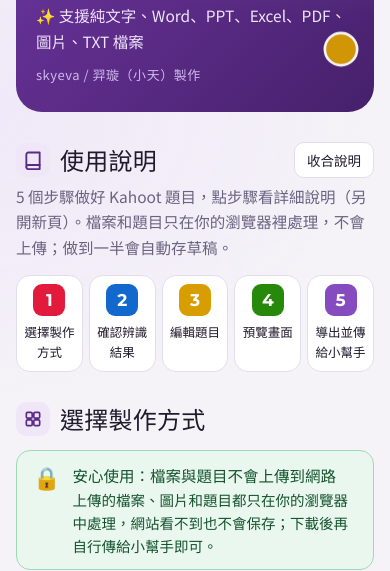
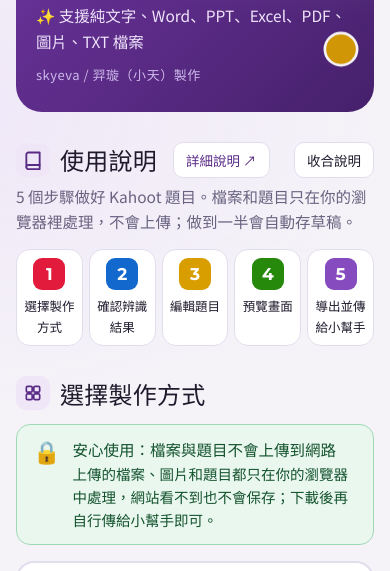
Before and after one commit to kahoot-tools/editor, a plain HTML site: page index.html in a window 390 px wide. Shown: the part 229-800 px from the top of the page. Drawn offline with Linux system fonts and the light colour scheme.

Commit message:
使用說明標題旁新增「詳細說明」按鈕，步驟卡片不再是連結（v2026.11.24c）
Co-Authored-By: Claude Opus 5.5 <noreply@anthropic.com>
Claude-Session: https://claude.ai/code/session_014Y6rDX9BezDQBUUDyRfz32

```diff
--- a/index.html
+++ b/index.html
@@ -748,8 +748,8 @@ body,button,input,select,textarea,.timepill,.timepill select{font-family:"Noto S
 #guideBlk .blk-h .grow{flex:1}
 #guideBlk .blk-sub{margin:6px 0 14px}
 .g-steps{display:grid;grid-template-columns:repeat(5,minmax(0,1fr));gap:10px}
-.g-step{text-decoration:none;display:flex;gap:10px;align-items:flex-start;text-align:left;background:#fff;border:1.5px solid var(--line);border-radius:14px;padding:12px;cursor:pointer;color:var(--ink);font:inherit}
-.g-step:hover{border-color:var(--accent);box-shadow:0 0 0 2px var(--accent-soft)}
+.g-step{display:flex;gap:10px;align-items:flex-start;text-align:left;background:#fff;border:1.5px solid var(--line);border-radius:14px;padding:12px;color:var(--ink);font:inherit}
+.g-more{text-decoration:none;color:var(--accent);margin-left:6px;white-space:nowrap}.g-more:hover{border-color:var(--accent)}
 .g-n{width:32px;height:32px;border-radius:9px;color:#fff;display:grid;place-items:center;flex:none;font-family:Montserrat,"Noto Sans TC",sans-serif;font-size:17px}
 .g-t{display:flex;flex-direction:column;gap:3px;min-width:0}
 .g-t b{font-size:15px}
@@ -1038,10 +1038,10 @@ body,button,input,select,textarea,.timepill,.timepill select{font-family:"Noto S
   </section>
 
   <section class="blk" id="guideBlk">
-    <div class="blk-h"><span class="bi"><svg width="20" height="20" viewBox="0 0 24 24" fill="none" stroke="currentColor" stroke-width="2.2" stroke-linecap="round" stroke-linejoin="round" aria-hidden="true"><path d="M4 5.5A2.5 2.5 0 0 1 6.5 3H20v15H6.5A2.5 2.5 0 0 0 4 20.5z"/><path d="M4 20.5A2.5 2.5 0 0 0 6.5 23H20v-5"/></svg></span><h2>使用說明</h2><span class="grow"></span><button type="button" class="mini-btn" id="guideToggle" aria-expanded="true">收合說明</button></div>
+    <div class="blk-h"><span class="bi"><svg width="20" height="20" viewBox="0 0 24 24" fill="none" stroke="currentColor" stroke-width="2.2" stroke-linecap="round" stroke-linejoin="round" aria-hidden="true"><path d="M4 5.5A2.5 2.5 0 0 1 6.5 3H20v15H6.5A2.5 2.5 0 0 0 4 20.5z"/><path d="M4 20.5A2.5 2.5 0 0 0 6.5 23H20v-5"/></svg></span><h2>使用說明</h2><a class="mini-btn g-more" href="guide.html" target="_blank" rel="noopener">詳細說明 ↗</a><span class="grow"></span><button type="button" class="mini-btn" id="guideToggle" aria-expanded="true">收合說明</button></div>
     <div id="guideBody">
-    <p class="blk-sub">5 個步驟做好 Kahoot 題目，點步驟看詳細說明（另開新頁）。檔案和題目只在你的瀏覽器裡處理，不會上傳；做到一半會自動存草稿。</p>
-    <div class="g-steps" role="group" aria-label="使用步驟"><a class="g-step" href="guide.html#step-1" target="_blank" rel="noopener"><span class="g-n" style="background:var(--k0)">1</span><span class="g-t"><b>選擇製作方式</b><small>上傳檔案、挑選題庫、貼上文字或直接編輯</small></span></a><a class="g-step" href="guide.html#step-2" target="_blank" rel="noopener"><span class="g-n" style="background:var(--k1)">2</span><span class="g-t"><b>確認辨識結果</b><small>自動抓出題目、選項和答案，沒抓到的馬上補</small></span></a><a class="g-step" href="guide.html#step-3" target="_blank" rel="noopener"><span class="g-n" style="background:var(--k2)">3</span><span class="g-t"><b>編輯題目</b><small>改題型、秒數、分數，放上題目和選項圖片</small></span></a><a class="g-step" href="guide.html#step-4" target="_blank" rel="noopener"><span class="g-n" style="background:var(--k3)">4</span><span class="g-t"><b>預覽畫面</b><small>看主持大螢幕和玩家手機上的樣子</small></span></a><a class="g-step" href="guide.html#step-5" target="_blank" rel="noopener"><span class="g-n" style="background:var(--k5)">5</span><span class="g-t"><b>導出並傳給小幫手</b><small>下載 Excel 或 ZIP，用 LINE「檔案」傳送</small></span></a></div>
+    <p class="blk-sub">5 個步驟做好 Kahoot 題目。檔案和題目只在你的瀏覽器裡處理，不會上傳；做到一半會自動存草稿。</p>
+    <div class="g-steps" role="group" aria-label="使用步驟"><div class="g-step"><span class="g-n" style="background:var(--k0)">1</span><span class="g-t"><b>選擇製作方式</b><small>上傳檔案、挑選題庫、貼上文字或直接編輯</small></span></div><div class="g-step"><span class="g-n" style="background:var(--k1)">2</span><span class="g-t"><b>確認辨識結果</b><small>自動抓出題目、選項和答案，沒抓到的馬上補</small></span></div><div class="g-step"><span class="g-n" style="background:var(--k2)">3</span><span class="g-t"><b>編輯題目</b><small>改題型、秒數、分數，放上題目和選項圖片</small></span></div><div class="g-step"><span class="g-n" style="background:var(--k3)">4</span><span class="g-t"><b>預覽畫面</b><small>看主持大螢幕和玩家手機上的樣子</small></span></div><div class="g-step"><span class="g-n" style="background:var(--k5)">5</span><span class="g-t"><b>導出並傳給小幫手</b><small>下載 Excel 或 ZIP，用 LINE「檔案」傳送</small></span></div></div>
     </div>
     </div>
   </section>
@@ -1177,7 +1177,7 @@ body,button,input,select,textarea,.timepill,.timepill select{font-family:"Noto S
     </div>
   </div>
   <p class="disclaimer">此題目製作編輯器供尚未取得帳號權限之使用者方便製作題目和轉檔，與 Kahoot 官方網站上的編輯畫面和功能無法完全相同，若已有註冊帳號或收到帳號，請直接於 Kahoot 後台編輯。預覽畫面僅供參考，實際遊戲畫面請從帳號內查看。</p>
-  <div class="copyright">skyeva / 羿璇（小天）製作　© 2026 skyeva. All rights reserved.<span class="ver">　版本 v2026.11.24b</span></div>
+  <div class="copyright">skyeva / 羿璇（小天）製作　© 2026 skyeva. All rights reserved.<span class="ver">　版本 v2026.11.24c</span></div>
 </footer>
 
 <div class="fbbg" id="fbbg"><div class="fb-panel" role="dialog" aria-modal="true" aria-label="意見反饋">
```
